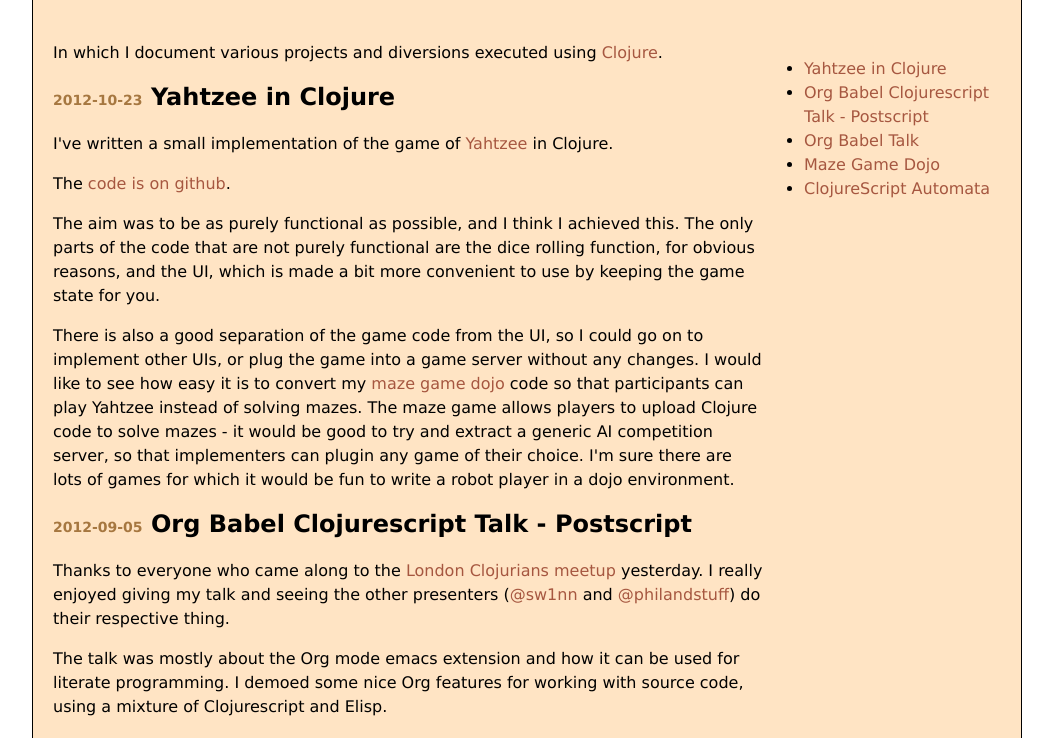
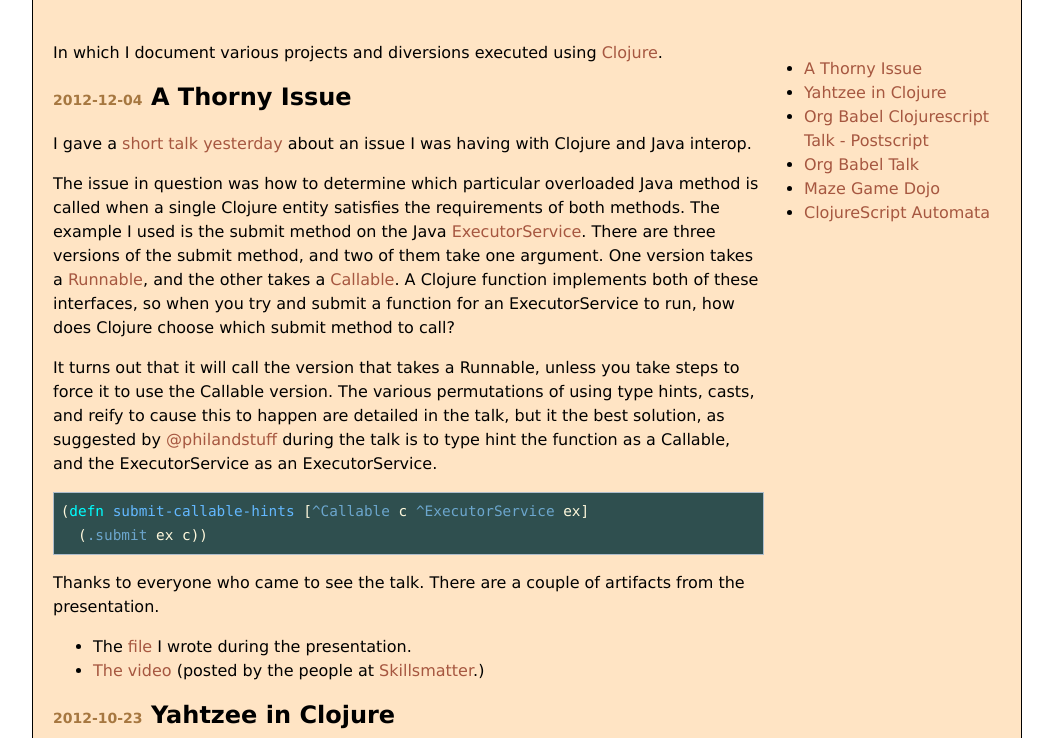
Before and after one commit to bloat/bloat.github.com, a plain HTML site: page index.html in a window 1280 px wide. Shown: the part 62-800 px from the top of the page, without its empty margins (113-1166 px from the left). Drawn offline with Linux system fonts and the light colour scheme.

Commit message:
Adding a thorny issue blog post.

```diff
--- a/index.html
+++ b/index.html
@@ -7,7 +7,7 @@
 <meta http-equiv="Content-Type" content="text/html;charset=iso-8859-1"/>
 <meta name="title" content="Some Clojure Projects"/>
 <meta name="generator" content="Org-mode"/>
-<meta name="generated" content="2012-10-23T19:14+0100"/>
+<meta name="generated" content="2012-12-04T20:55+0000"/>
 <meta name="author" content="Andrew Cowper"/>
 <meta name="description" content=""/>
 <meta name="keywords" content=""/>
@@ -124,6 +124,7 @@ for the JavaScript code in this tag.
 <div id="text-table-of-contents">
 <ul>
 <li><a href="#intro">Intro</a></li>
+<li><a href="#thorny"> A Thorny Issue</a></li>
 <li><a href="#yahtzee"> Yahtzee in Clojure</a></li>
 <li><a href="#org-babel-ps"> Org Babel Clojurescript Talk - Postscript</a></li>
 <li><a href="#org-babel-talk"> Org Babel Talk</a></li>
@@ -145,8 +146,58 @@ for the JavaScript code in this tag.
 </div>
 
 <div id="outline-container-2" class="outline-2">
-<h2 id="yahzee"><span class="timestamp-wrapper"> <span class="timestamp">2012-10-23</span></span> Yahtzee in Clojure</h2>
+<h2 id="thorny"><span class="timestamp-wrapper"> <span class="timestamp">2012-12-04</span></span> A Thorny Issue</h2>
 <div class="outline-text-2" id="text-2">
+
+<p>I gave a <a href="http://skillsmatter.com/event/home/london-clojurians-user-group-1487">short talk yesterday</a> about an issue I was having with Clojure
+and Java interop.
+</p>
+<p>
+The issue in question was how to determine which particular overloaded
+Java method is called when a single Clojure entity satisfies the
+requirements of both methods. The example I used is the submit method
+on the Java <a href="http://docs.oracle.com/javase/7/docs/api/java/util/concurrent/ExecutorService.html">ExecutorService</a>. There are three versions of the submit
+method, and two of them take one argument. One version takes a
+<a href="http://docs.oracle.com/javase/7/docs/api/java/lang/Runnable.html">Runnable</a>, and the other takes a <a href="http://docs.oracle.com/javase/7/docs/api/java/util/concurrent/Callable.html">Callable</a>. A Clojure function
+implements both of these interfaces, so when you try and submit a
+function for an ExecutorService to run, how does Clojure choose which
+submit method to call?
+</p>
+<p>
+It turns out that it will call the version that takes a Runnable,
+unless you take steps to force it to use the Callable version. The
+various permutations of using type hints, casts, and reify to cause
+this to happen are detailed in the talk, but it the best solution, as
+suggested by <a href="http://twitter.com/philandstuff">@philandstuff</a> during the talk is to type hint the
+function as a Callable, and the ExecutorService as an ExecutorService.
+</p>
+
+
+
+<pre class="src src-clojure">(<span style="color: #00ffff;">defn</span> <span style="color: #63b8ff;">submit-callable-hints</span> [<span style="color: #6ca6cd;">^Callable</span> c <span style="color: #6ca6cd;">^ExecutorService</span> ex]
+  (<span style="color: #6ca6cd;">.submit</span> ex c))
+</pre>
+
+
+<p>
+Thanks to everyone who came to see the talk. There are a couple of
+artifacts from the presentation.
+</p>
+<ul>
+<li>The <a href="https://gist.github.com/4208492">file</a> I wrote during the presentation.
+</li>
+<li><a href="http://skillsmatter.com/podcast/home/a-thorny-issue-in-java-interop">The video</a> (posted by the people at <a href="http://skillsmatter.com">Skillsmatter</a>.)
+</li>
+</ul>
+
+
+</div>
+
+</div>
+
+<div id="outline-container-3" class="outline-2">
+<h2 id="yahtzee"><span class="timestamp-wrapper"> <span class="timestamp">2012-10-23</span></span> Yahtzee in Clojure</h2>
+<div class="outline-text-2" id="text-3">
 
 <p>I've written a small implementation of the game of <a href="http://en.wikipedia.org/wiki/Yahtzee">Yahtzee</a> in Clojure.
 </p>
@@ -175,9 +226,9 @@ would be fun to write a robot player in a dojo environment.
 
 </div>
 
-<div id="outline-container-3" class="outline-2">
-<h2 id="sec-3"><span class="timestamp-wrapper"> <span class="timestamp">2012-09-05</span></span> Org Babel Clojurescript Talk - Postscript</h2>
-<div class="outline-text-2" id="text-3">
+<div id="outline-container-4" class="outline-2">
+<h2 id="org-babel-ps"><span class="timestamp-wrapper"> <span class="timestamp">2012-09-05</span></span> Org Babel Clojurescript Talk - Postscript</h2>
+<div class="outline-text-2" id="text-4">
 
 <p>Thanks to everyone who came along to the <a href="http://skillsmatter.com/event/home/london-clojurians-user-group-1487">London Clojurians meetup</a>
 yesterday. I really enjoyed giving my talk and seeing the other
@@ -205,9 +256,9 @@ I've posted some artifacts from my presentation.
 
 </div>
 
-<div id="outline-container-4" class="outline-2">
+<div id="outline-container-5" class="outline-2">
 <h2 id="org-babel-talk"><span class="timestamp-wrapper"> <span class="timestamp">2012-09-04</span></span> Org Babel Talk</h2>
-<div class="outline-text-2" id="text-4">
+<div class="outline-text-2" id="text-5">
 
 <p>I am giving a short <a href="http://skillsmatter.com/event/clojure/london-clojurians-user-group-1487">talk at Skills Matter</a> in London about Org, Babel and
 Clojure on the 4th of September 2012.
@@ -216,9 +267,9 @@ Clojure on the 4th of September 2012.
 
 </div>
 
-<div id="outline-container-5" class="outline-2">
+<div id="outline-container-6" class="outline-2">
 <h2 id="maze-game-dojo"><span class="timestamp-wrapper"> <span class="timestamp">2012-07-31</span></span> Maze Game Dojo</h2>
-<div class="outline-text-2" id="text-5">
+<div class="outline-text-2" id="text-6">
 
 <p>The <a href="http://londonclojurians.org">London Clojurians</a> group organise a regular Dojo where people get
 together one or two evenings a month and practice some Clojure coding.
@@ -291,9 +342,9 @@ to everyone who took part!
 
 </div>
 
-<div id="outline-container-6" class="outline-2">
+<div id="outline-container-7" class="outline-2">
 <h2 id="clojurescript-automata"><span class="timestamp-wrapper"> <span class="timestamp">2012-06-30</span></span> ClojureScript Automata</h2>
-<div class="outline-text-2" id="text-6">
+<div class="outline-text-2" id="text-7">
 
 <p>I last wrote a web application a long time ago, so I decided it was
 time to dip my toes in the waters again and learn a little bit about
@@ -326,7 +377,7 @@ I exported the main source file to HTML and <a href="http://git.slothrop.net/aut
 </div>
 
 <div id="postamble">
-<p class="contact"><a href="mailto:andrew.cowper@slothrop.net">andrew.cowper@slothrop.net</a> | @magic_bloat | Created with <a href="http://orgmode.org">Org</a> | 2012-10-23T19:14+0100</p><p class="license"><a rel="license" href="http://creativecommons.org/licenses/by/3.0/"><img alt="Creative Commons License" style="border-width:0" src="http://i.creativecommons.org/l/by/3.0/80x15.png" /><br /></a>This work is licensed under a <a rel="license" href="http://creativecommons.org/licenses/by/3.0/">Creative Commons Attribution 3.0 Unported License</a>.</p>
+<p class="contact"><a href="mailto:andrew.cowper@slothrop.net">andrew.cowper@slothrop.net</a> | @magic_bloat | Created with <a href="http://orgmode.org">Org</a> | 2012-12-04T20:55+0000</p><p class="license"><a rel="license" href="http://creativecommons.org/licenses/by/3.0/"><img alt="Creative Commons License" style="border-width:0" src="http://i.creativecommons.org/l/by/3.0/80x15.png" /><br /></a>This work is licensed under a <a rel="license" href="http://creativecommons.org/licenses/by/3.0/">Creative Commons Attribution 3.0 Unported License</a>.</p>
 </div>
 </body>
 </html>
--- a/stylesheet.css
+++ b/stylesheet.css
@@ -78,6 +78,12 @@ a:visited {
     font-size: 14px;
 }
 
+.src-clojure {
+    font-family: Lucida Console, Monaco, monospace;
+    background-color: DarkSlateGray;
+    color: Cornsilk;
+}
+
 /*
 This file is part of Andrew's Blog Pages.
 
```
Also changed, not shown: 1 other file.
